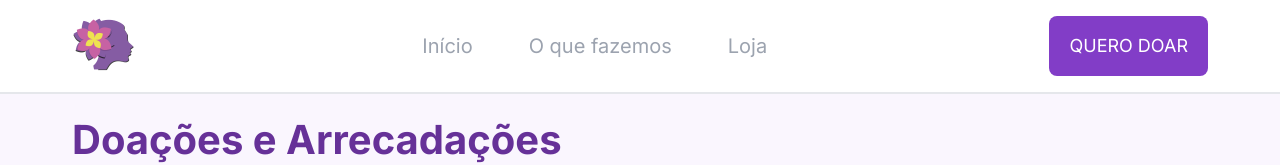
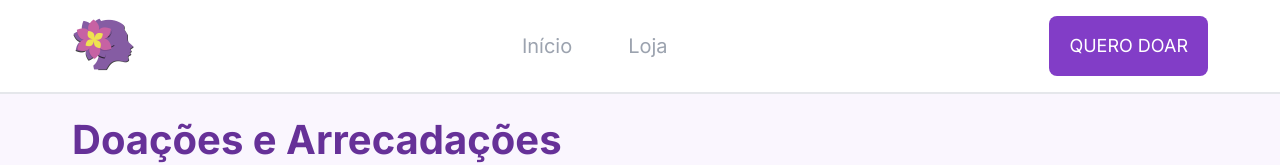
Before and after one commit to Projeto-FrontEnd-Fusion/Aceve-website-development, a Next.js app: page /quero-doar in a window 1280 px wide. Shown: the top 165 px of the page. Built offline with nearby package versions, Linux system fonts and the light colour scheme; a web font is replaced by a local one.

Commit message:
Revert "feat: creation of o-que-fazemos page and features folder to hold all page components -- fix: ajustment on header to access the new page"
This reverts commit 6b8593b72ca4ef22db20fab1a4253e2e863b0adc.

```diff
--- a/src/app/o-que-fazemos/page.tsx
+++ /dev/null
@@ -1,11 +0,0 @@
-import {ProjectsDisplay} from "../../features/what-we-do/components/ProjectDisplay"
-
-function WhatWeDo () {
-    return(
-        <main>
-            <ProjectsDisplay />
-        </main>
-    )
-}
-
-export default WhatWeDo
--- a/src/components/Menu/Navigation.tsx
+++ b/src/components/Menu/Navigation.tsx
@@ -42,13 +42,6 @@ export const Navigation = ({ isMenuOpen, setisMenuOpen }: NavigationProps) => {
 
       <GlobalLink
         variant="text"
-        href="/o-que-fazemos"
-        className="text-[1.25rem] py-3 px-4">
-        O que fazemos
-      </GlobalLink>
-
-      <GlobalLink
-        variant="text"
         href="https://wa.me/c/5511982935150"
         className="text-[1.25rem] py-3 px-4">
         Loja
--- a/src/components/Menu/TopBarNavigation.tsx
+++ b/src/components/Menu/TopBarNavigation.tsx
@@ -40,14 +40,6 @@ export const Header = () => {
             <li>
               <GlobalLink
                 variant="text"
-                href="/o-que-fazemos"
-                className="text-[1.25rem] py-3 px-4">
-                O que fazemos
-              </GlobalLink>
-            </li>
-            <li>
-              <GlobalLink
-                variant="text"
                 href="https://wa.me/c/5511982935150"
                 className="text-[1.25rem] py-3 px-4">
                 Loja
--- a/src/components/Menu/index.tsx
+++ b/src/components/Menu/index.tsx
@@ -11,8 +11,4 @@ export const navigationLinks = [
     label: 'Loja',
     href: "https://wa.me/c/5511982935150"
   },
-  {
-    label: 'O que fazemos',
-    href: "/o-que-fazemos"
-  },
 ]
--- a/src/features/what-we-do/components/ProjectDisplay.tsx
+++ /dev/null
@@ -1,7 +0,0 @@
-export const ProjectsDisplay = () => {
-    return(
-        <section>
-            início de um sonho
-        </section>
-    )
-}
```
